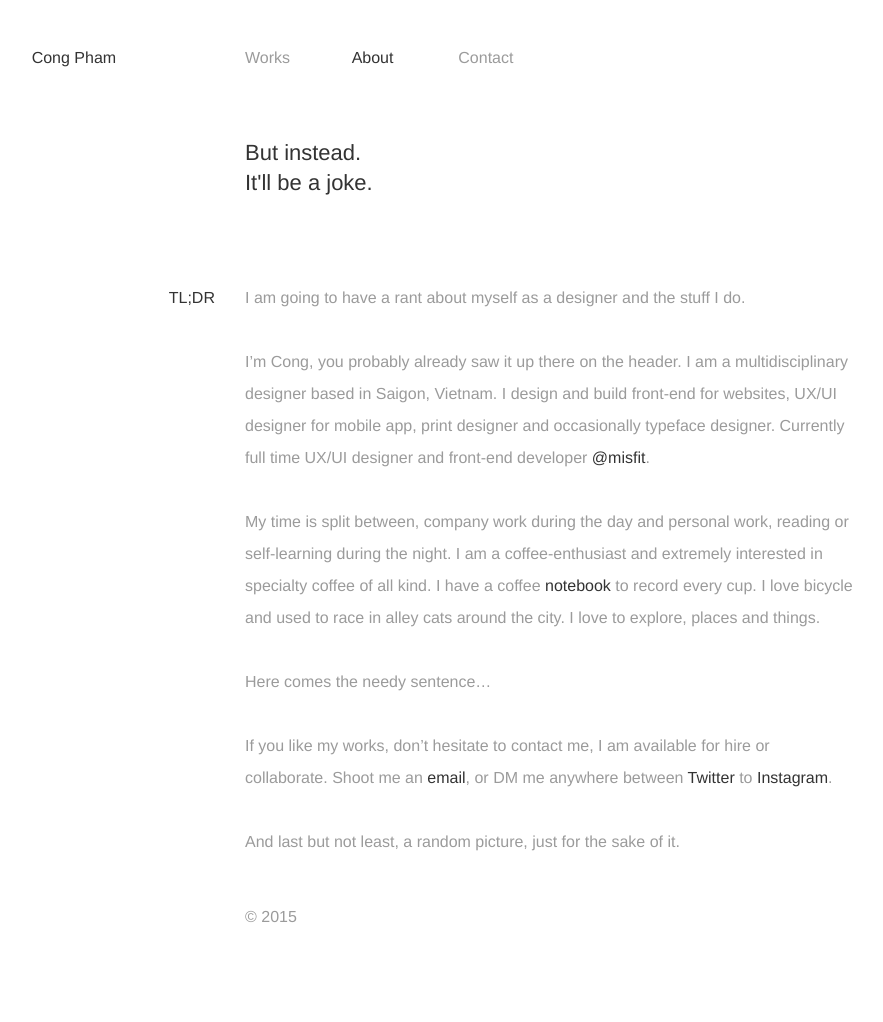
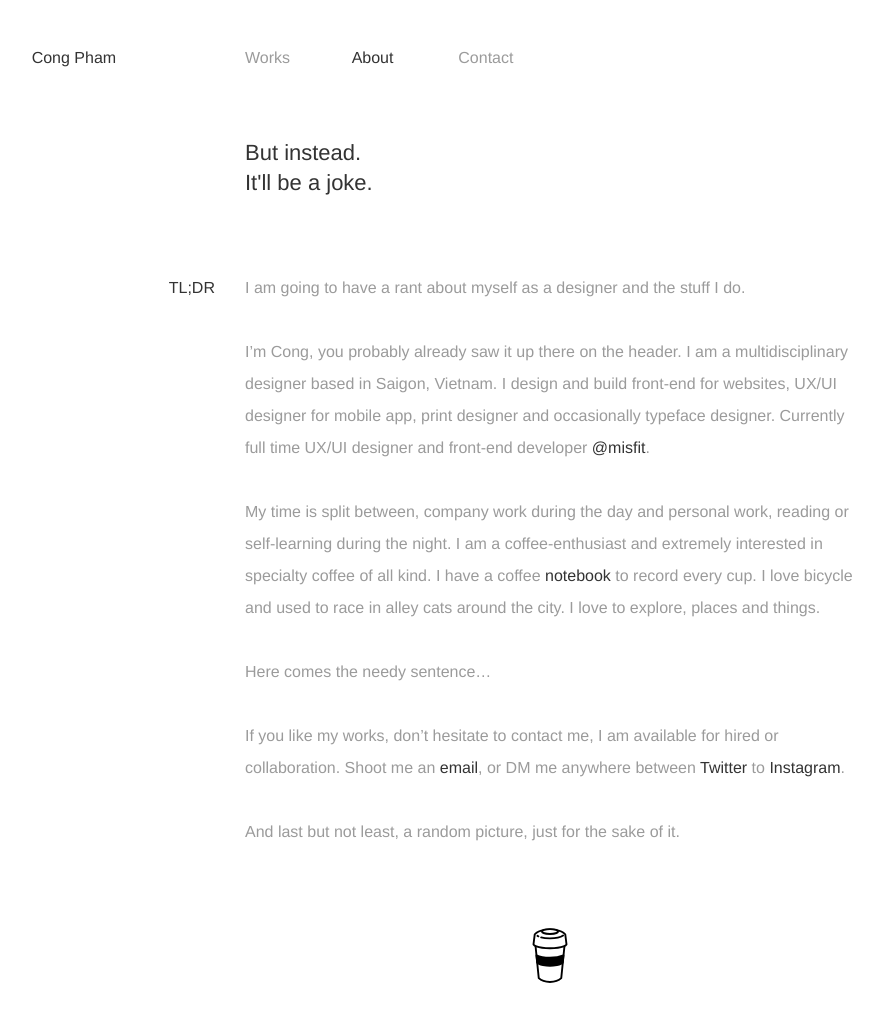
Before and after one commit to congp/congp.github.io, a Jekyll site: the page built from about.md, in a window 1280 px wide and 1069 px high. Shown: the top 1022 px of the window, without its empty margins (90-973 px from the left). Built offline with Jekyll 4.4.1, drawn with Linux system fonts in a browser that asks for light colours; some web fonts are replaced.

Commit message:
Spoiled the footer with jokes

```diff
--- a/_includes/footer.html
+++ b/_includes/footer.html
@@ -1,7 +1,10 @@
-<footer class="row footer">
-    <div class="medium-6 medium-offset-3 columns">
-        <p class="font-book fs16 secondary-color">&copy; {{ site.time | date: '%Y' }}</p>
-    </div>
+<footer class="row footer text-center">
+	<div class="large-6 large-offset-3 columns">
+		<figure>
+	    	<img src="{{ site.baseurl }}/assets/img/coffee-cup-normal.svg" width="138" height="123" data-hover="{{ site.baseurl }}/assets/img/coffee-cup-hover.svg" data-normal="{{ site.baseurl }}/assets/img/coffee-cup-normal.svg"/>
+	    	<figcaption><p class="font-book fs16 secondary-color copywriting"></p></figcaption>
+		</figure>
+	</div>
 </footer>
 
 <script src="{{ site.baseurl }}/assets/js/foundation.min.js"></script>
--- a/_includes/joke.html
+++ b/_includes/joke.html
@@ -8,5 +8,9 @@
         <p class="font-book fs22 primary-color lh30 rand-item">Hold on! <br/>Here comes another one...</p>
         <p class="font-book fs22 primary-color lh30 rand-item">A policeman stops a motorist and asks,<br/><span class="secondary-color">"Excuse me, Sir, have you been drinking?"</span></p>
         <p class="font-book fs22 primary-color lh30 rand-item">The motorist says,<br/><span class="secondary-color">"Why&mdash;do I got an ugly girl next to me?"</span></p>
+        <p class="font-book fs22 primary-color lh30 rand-item">Anyways, enough joke.<br>Please check out my works below...</p>
+        <p class="font-book fs22 primary-color lh30 rand-item">...they're way more interesting!</span></p>
+        <p class="font-book fs22 primary-color lh30 rand-item">If you need me,<br/>shoot me an <a class="primary-color" href="mailto:me@congphamdesign.com">email</a>.</p>
+        <p class="font-book fs22 primary-color lh30 rand-item">So long!<br/>And good day to you!</p>
     </div>
 </div>
--- a/_posts/2015-06-25-condor-typeface.markdown
+++ b/_posts/2015-06-25-condor-typeface.markdown
@@ -20,4 +20,4 @@
 <br/><br/>
 Condor is a display typeface. Its usage would suit most with signage because of its block letters, almost monospaced. The subtle contrast between stroke weight makes it legible when seeing a far and its spacious counter makes it less claustrophobic when put together. The diacritics are much thinner creating big contrast with the letter yet less obstrusive and still focus on the aesthetical form of the letters. The Condor is best when typeset on one line, usually a name of a brand or a place. But when shown in multiple lines, the typeface is possible to provide great visual depends on the creativity of your layout.
 <br/><br/>
-Right now, Condor is still in its last phrase of developement and will probably be distributed for free soon. If you want to keep up to date with the progress, check back here often or shoot me an <a href="mailto:me@congphamdesign.com">email</a> and I will send out mass email when it's ready.
+Right now, Condor is still in its last phrase of developement and will probably be distributed for free soon. If you want to keep up to date with the progress, check back here often or shoot me an <a class="primary-color" href="mailto:me@congphamdesign.com">email</a> and I will send out mass email when it's ready.
--- a/about.md
+++ b/about.md
@@ -11,13 +11,13 @@
     <p class="font-book fs16 lh200 secondary-color">
         <span class="font-book-italic">I am going to have a rant about myself as a designer and the stuff I do.</span>
         <br/><br/>
-        I’m Cong, you probably already saw it up there on the header. I am a multidisciplinary designer based in Saigon, Vietnam. I design and build front-end for websites, UX/UI designer for mobile app, print designer and occasionally typeface designer. Currently full time UX/UI designer and front-end developer <a href="http://misfit.com" target="_blank">@misfit</a>.
+        I’m Cong, you probably already saw it up there on the header. I am a multidisciplinary designer based in Saigon, Vietnam. I design and build front-end for websites, UX/UI designer for mobile app, print designer and occasionally typeface designer. Currently full time UX/UI designer and front-end developer <a class="primary-color" href="http://misfit.com" target="_blank">@misfit</a>.
         <br/><br/>
-        My time is split between, company work during the day and personal work, reading or self-learning during the night. I am a coffee-enthusiast and extremely interested in specialty coffee of all kind. I have a coffee <a href="http://misfit.com" target="_blank">notebook</a> to record every cup. I love bicycle and used to race in alley cats around the city. I love to explore, places and things.
+        My time is split between, company work during the day and personal work, reading or self-learning during the night. I am a coffee-enthusiast and extremely interested in specialty coffee of all kind. I have a coffee <a class="primary-color" href="http://misfit.com" target="_blank">notebook</a> to record every cup. I love bicycle and used to race in alley cats around the city. I love to explore, places and things.
         <br/><br/>
         Here comes the needy sentence…
         <br/><br/>
-        If you like my works, don’t hesitate to contact me, I am available for hire or collaborate. Shoot me an <a href="mailto:me@congphamdesign.com" target="_blank">email</a>, or DM me anywhere between <a href="https://twitter.com/congphammm" target="_blank">Twitter</a> to <a href="https://instagram.com/congphammm" target="_blank">Instagram</a>.
+        If you like my works, don’t hesitate to contact me, I am available for hired or collaboration. Shoot me an <a class="primary-color" href="mailto:me@congphamdesign.com" target="_blank">email</a>, or DM me anywhere between <a class="primary-color" href="https://twitter.com/congphammm" target="_blank">Twitter</a> to <a class="primary-color" href="https://instagram.com/congphammm" target="_blank">Instagram</a>.
         <br/><br/>
         And last but not least, a random picture, just for the sake of it.
     </p>
--- a/assets/css/style.css
+++ b/assets/css/style.css
@@ -33,6 +33,11 @@
 
 a:hover {
 	color: #333;
+	border-bottom: solid 2px rgba(255,222,68,0.8);
+}
+
+a:focus {
+	color: #333 !important;
 }
 
 p {
@@ -50,12 +55,12 @@
 }
 
 .header a:hover{
-	border-bottom: solid 6px rgba(255,222,68,0.8);
+	border-bottom: solid 2px rgba(255,222,68,0.8);
 }
 
 .funny-joke {
 	padding-top: 138px;
-	margin-bottom: 72px;
+	margin-bottom: 62px;
 }
 
 .rand {
@@ -101,22 +106,43 @@
 
 .footer {
 	padding: 46px 0 42px;
+	position: relative;
 }
 
 .footer p {
 	margin-bottom: 0;
 }
 
-.about-text {
-	position: relative;
+.footer figure {
+	margin: 0 0 10px 0;
+	cursor: pointer;
 }
 
-.about-text a {
-	color: #333;
+.footer figcaption p {
+	width: 100%;
+	margin: 0 auto;
+	position: absolute;
+	bottom: -40px;
+	-webkit-transition: all ease 0.2s;
+	-moz-transition: all ease 0.2s;
+	transition: all ease 0.2s;
 }
 
-.about-text a:hover {
-	border-bottom: solid 6px rgba(255,222,68,0.8);
+.footer figure:hover figcaption {
+	opacity: 1;
+}
+
+.footer figure:hover figcaption p {
+	-moz-transform: translateY(-8px);
+	-webkit-transform: translateY(-8px);
+	transform: translateY(-8px);
+}
+
+.footer figcaption {
+	opacity: 0;
+	left: 0;
+	right: 0;
+	position: absolute;
 }
 
 .random-image {
@@ -161,6 +187,14 @@
 	-o-transition: all ease 0.2s;
 }
 
+.next a:hover {
+	border-bottom: none;
+}
+
+.previous a:hover {
+	border-bottom: none;
+}
+
 .previous:hover, .next:hover {
 	opacity: 0.5;
 }
--- a/assets/js/congphamdesign.js
+++ b/assets/js/congphamdesign.js
@@ -1,6 +1,35 @@
 $(document).ready(function() {
     setupRotator();
+    coffeeStat();
+    footerCopy();
 });
+
+function footerCopy() {
+    var copies = [
+        '<span class="primary-color">391.2g</span> of coffee were consumed during the making of this site.',
+        '<span class="primary-color">5,750ml</span> of water were boiled during the making of this site.',
+        '<span class="primary-color">20</span> cups of coffee were brewed during the making of this site.'
+    ];
+
+    var theChosenOne = copies[Math.floor(Math.random()*copies.length)];
+
+    $('.copywriting').html(theChosenOne + '<br/>&copy; 2015 Cong');
+}
+
+function coffeeStat() {
+    var explodedCup = $('.footer img').data('hover');
+    var normalCup = $('.footer img').data('normal');
+
+    $('.footer figure').mouseenter(function(e){
+        e.preventDefault();
+        $('.footer img').attr("src", explodedCup);
+    });
+
+    $('.footer figure').mouseleave(function(e){
+        e.preventDefault();
+        $('.footer img').attr("src", normalCup);
+    });
+}
 
 function setupRotator() {
     if ($('.rand-item').length > 1) {
```
Also changed, not shown: assets/img/coffee-cup-hover.svg (added), assets/img/coffee-cup-normal.svg (added), 9 other files.
